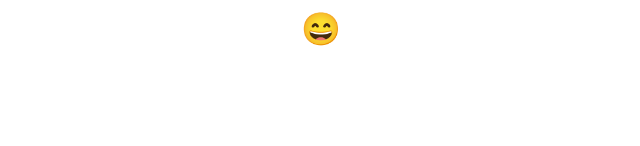
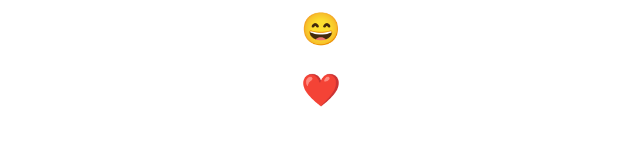
Before and after one commit to GiammaCarioca/react-hooks-demo, a React (Create React App) app: page / in a window 1280 px wide. Shown: the part 220-366 px from the top of the page, without its empty margins (319-959 px from the left). Built offline with nearby package versions, Linux system fonts and the light colour scheme; the HTML template or start-up script is replaced by a standard one.

Commit message:
add toggleIsHappy and toggleIsHeartbroken

```diff
--- a/src/Toggler.js
+++ b/src/Toggler.js
@@ -2,12 +2,17 @@ import React, { useState } from 'react';
 
 function Toggler() {
 	const [isHappy, setIsHappy] = useState(true);
-	const toogle = () => {
+	const [isHeartbroken, setIsHeartbroken] = useState(false);
+	const toogleIsHappy = () => {
 		setIsHappy(!isHappy);
+	};
+	const toogleIsHeartbroken = () => {
+		setIsHeartbroken(!isHeartbroken);
 	};
 	return (
 		<div>
-			<h1 onClick={toogle}>{isHappy ? '😄' : '😢'}</h1>
+			<h1 onClick={toogleIsHappy}>{isHappy ? '😄' : '😢'}</h1>
+			<h1 onClick={toogleIsHeartbroken}>{isHeartbroken ? '💔' : '❤️'}</h1>
 		</div>
 	);
 }
```
